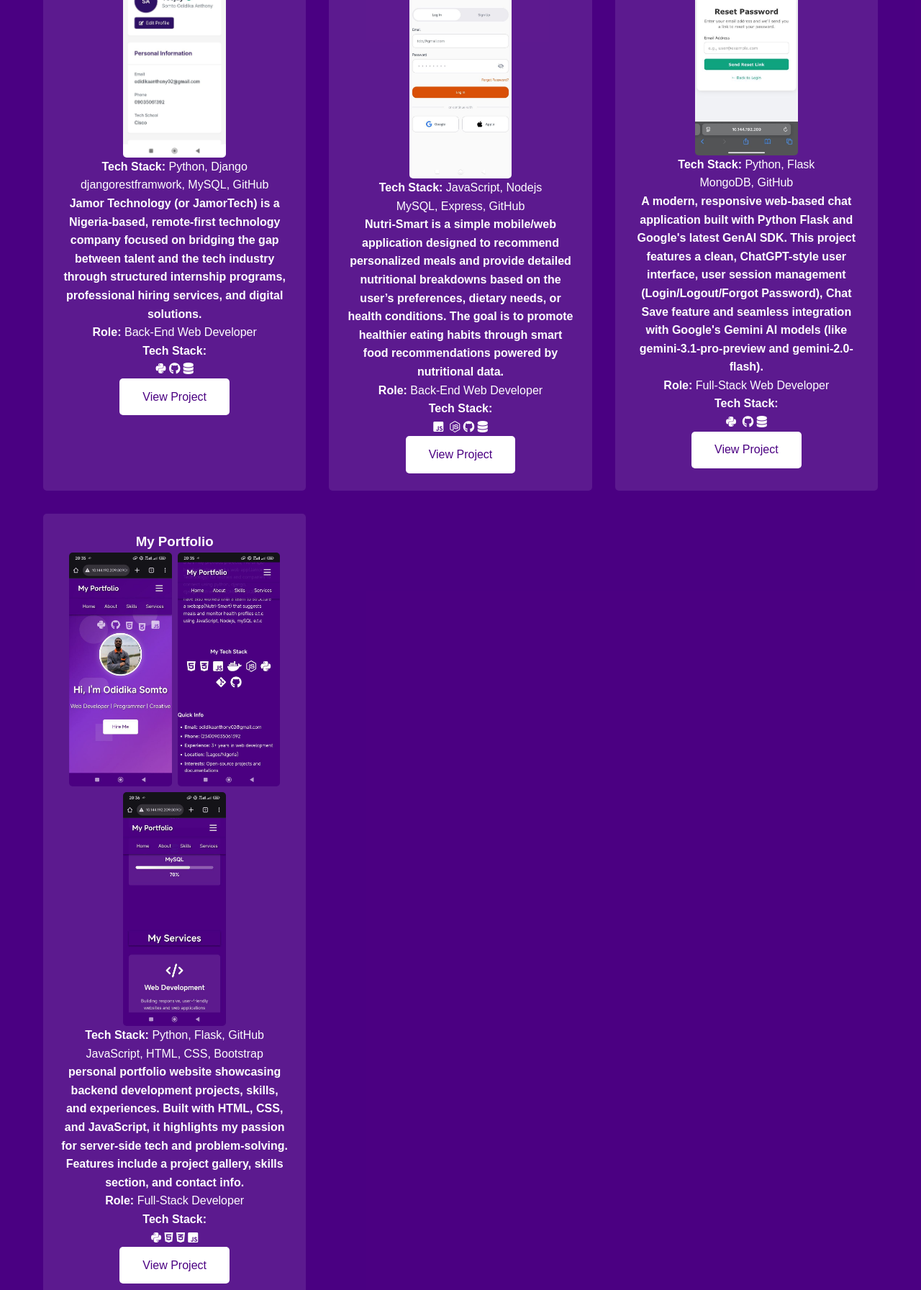
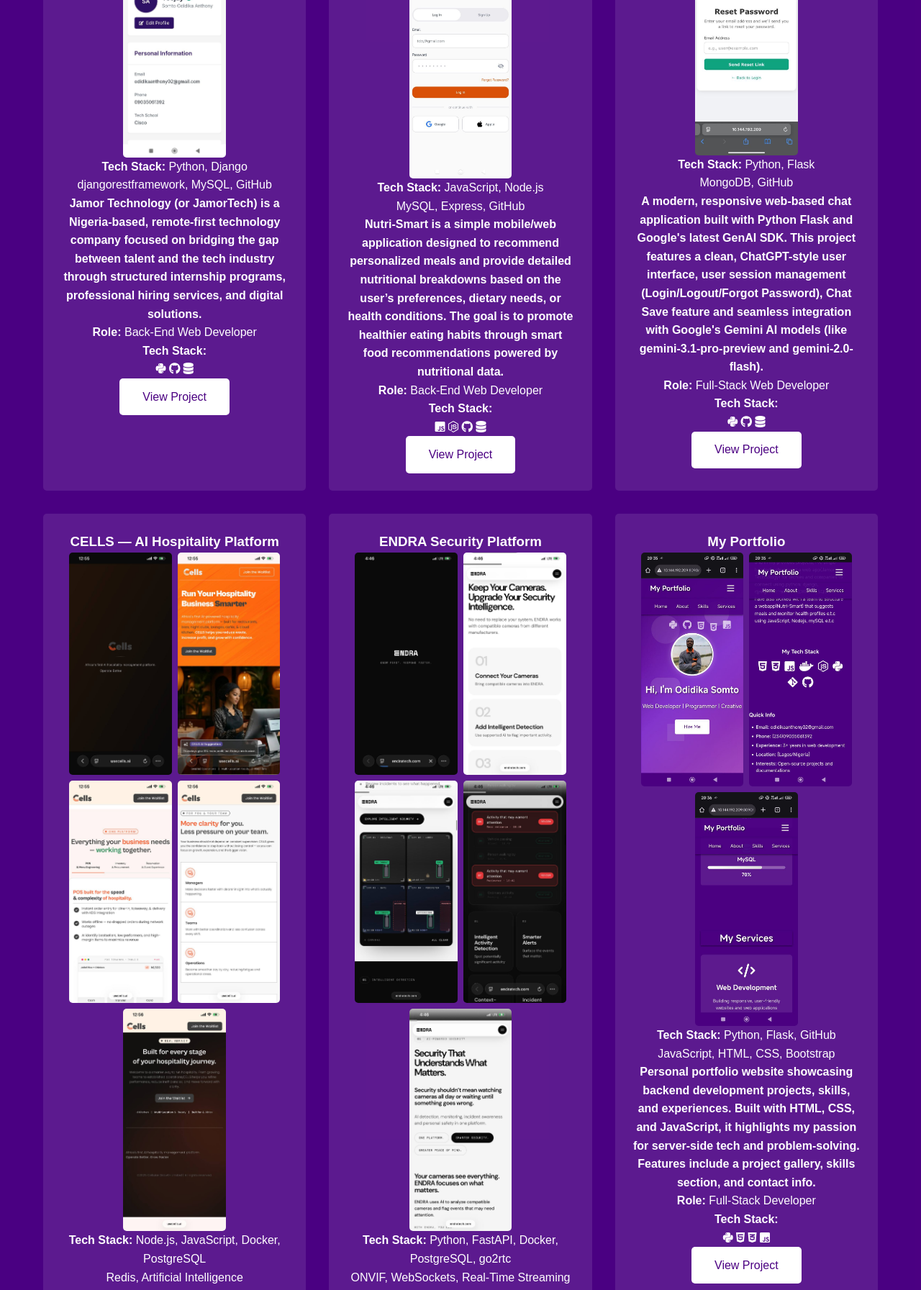
Before and after one commit to JayRocketMaN/My_Portfolio, a Flask app: page / in a window 1280 px wide. Shown: the part 4006-5799 px from the top of the page at 72% size. Run offline with Flask 3, Linux system fonts and the light colour scheme; some libraries are stand-ins or nearby versions.

Commit message:
added latest projects

```diff
--- a/app.py
+++ b/app.py
@@ -6,9 +6,7 @@ from flask_bootstrap import Bootstrap5
 from wtforms import StringField, EmailField, SubmitField, TextAreaField
 from wtforms.validators import DataRequired, Email, Length
 import requests
-
 from dotenv import load_dotenv
-
 
 myWebsite = Flask(__name__)
 bootstrap = Bootstrap5(myWebsite)
@@ -19,7 +17,7 @@ load_dotenv()
 # Get values from .env file
 myWebsite.config['SECRET_KEY'] = os.getenv('SECRET_KEY')
 myWebsite.config['MAIL_SERVER'] = os.getenv('MAIL_SERVER')
-myWebsite.config['MAIL_PORT'] = int(os.getenv('MAIL_PORT'))
+myWebsite.config['MAIL_PORT'] = int(os.getenv('MAIL_PORT') or 587)
 myWebsite.config['MAIL_USE_TLS'] = os.getenv('MAIL_USE_TLS') == 'True'
 myWebsite.config['MAIL_USE_SSL'] = os.getenv('MAIL_USE_SSL') == 'True'
 myWebsite.config['MAIL_USERNAME'] = os.getenv('MAIL_USERNAME')
@@ -27,15 +25,18 @@ myWebsite.config['MAIL_PASSWORD'] = os.getenv('MAIL_PASSWORD')
 myWebsite.config['MAIL_DEFAULT_SENDER'] = os.getenv('MAIL_DEFAULT_SENDER')
 myWebsite.config['BREVO_API_KEY'] = os.getenv('BREVO_API_KEY')
 
-
-
 mail = Mail(myWebsite)
 
+class ContactForm(FlaskForm):
+    name = StringField('name', validators=[DataRequired()])
+    email = EmailField('Email', validators=[DataRequired(), Email()])
+    message = TextAreaField('message', validators=[DataRequired(), Length(min=1, max=1000, message='check message again')])
+    submit = SubmitField('Send Message')
 
 @myWebsite.route("/")
 def home():
     form = ContactForm()
-    return render_template('about.html', form=form)#remeber to correct the route to the actual 'home' route
+    return render_template('about.html', form=form)
 
 @myWebsite.route("/skills")
 def skills():
@@ -46,15 +47,7 @@ def about():
     form = ContactForm()
     return render_template('about.html', form=form)
 
-
-class ContactForm(FlaskForm):
-        name = StringField('name', validators=[DataRequired()])
-        email = EmailField('Email', validators=[DataRequired(), Email()])
-        message = TextAreaField('message', validators=[DataRequired(), Length(min=-1, max=1000, message='check message again')])
-        submit = SubmitField('Send Message')
-
-
-@myWebsite.route('/sendMessage', methods=['GET','POST'])
+@myWebsite.route('/sendMessage', methods=['GET', 'POST'])
 def contactMe():
     form = ContactForm()
     if form.validate_on_submit():
@@ -62,98 +55,46 @@ def contactMe():
         email = form.email.data
         message = form.message.data
 
-    EMAIL = 'odidikaanthony02@gmail.com'
-    brevo_key = os.environ.get("BREVO_API_KEY")
-    if brevo_key:
+        EMAIL = 'odidikaanthony02@gmail.com'
+        brevo_key = os.environ.get("BREVO_API_KEY")
+
+        if brevo_key:
             print(f"DEBUG: I found the key! It starts with: {brevo_key[:7]}...", flush=True)
-    else:
+        else:
             print("DEBUG: THE KEY IS MISSING! os.getenv returned None.", flush=True)
 
-
-    api_url = "https://api.brevo.com/v3/smtp/email"
-    headers = {
+        api_url = "https://api.brevo.com/v3/smtp/email"
+        headers = {
             "accept": "application/json",
             "api-key": brevo_key,
             "content-type": "application/json"
         }
 
-    payload = {
+        payload = {
             "sender": {"name": "My Portfolio Form", "email": EMAIL},
-            "to":[{"email": EMAIL, "name": 'me'}],
-            #"replyTo": [{"email": email, "name": name}], # The visitor's email goes here!
+            "to": [{"email": EMAIL, "name": 'me'}],
             "subject": f"New Contact from {name}",
             "htmlContent": f"<p><strong>Name:</strong> {name}</p><p><strong>Email:</strong> {email}</p><p><strong>Message:</strong> {message}</p>"
         }
 
-    try:
-            # Send the API request
+        try:
             response = requests.post(api_url, json=payload, headers=headers)
-
             print(f"--- BREVO STATUS: {response.status_code} ---", flush=True)
             print(f"--- BREVO RESPONSE: {response.text} ---", flush=True)
 
             if response.status_code in [200, 201]:
                 flash('Message sent successfully!', 'success')
-                return redirect(url_for('home') + '#contact')
             else:
-                print(f"BREVO ERROR: {response.status_code} - {response.text}")
+                print(f"BREVO ERROR: {response.status_code} {response.text}")
                 flash('Email provider rejected the message.', 'error')
-                return redirect(url_for('home') + '#contact')
 
-    except Exception as e:
+        except Exception as e:
             print(f"--- PYTHON ERROR: {str(e)} ---", flush=True)
             flash(f'Error: {str(e)}', 'error')
 
-            return redirect(url_for('home' + '#contact'))
+        return redirect(url_for('home') + '#contact')
 
-
-
-# try:
-#             # Send the API request
-#             response = requests.post(api_url, json=payload, headers=headers)
-
-#             # FORCE RENDER TO PRINT THE EXACT ERROR:
-#             print(f"--- BREVO STATUS: {response.status_code} ---", flush=True)
-#             print(f"--- BREVO RESPONSE: {response.text} ---", flush=True)
-
-#             if response.status_code in[200, 201]:
-#                 flash('Message sent successfully!', 'success')
-#             else:
-#                 flash('Email provider rejected the message.', 'error')
-
-#         except Exception as e:
-#             print(f"--- PYTHON ERROR: {str(e)} ---", flush=True)
-#             flash(f'Error: {str(e)}', 'error')
-                 # try:
-        #     msg = Message(
-        #         subject=f"New Contact from {name}",
-        #         sender=myWebsite.config['MAIL_USERNAME'],
-        #         recipients=[myWebsite.config['MAIL_USERNAME']]
-        #     )
-        #     msg.body = f"Name: {name}\nEmail: {email}\nMessage: {message}"
-        #     mail.send(msg)
-        #     flash('Message sent successfully!', 'success')
-        # except Exception as e:
-        #     flash(f'Error: {str(e)}', 'error')
-
-        # return redirect('/' + '#contact')
-
-
-# def sendMessage():
-#     if request.method == 'POST':e
-#         name = request.form.get('name')
-#         email = request.form.get('email')
-#         message = request.form.get('message')
-
-#         # Check if data is None
-#         if name is None or email is None or message is None:
-#             print("ERROR: Form data is None!")
-#             flash('Form data not received. Check console.', 'error')
-#             return redirect('/' + '#contact')
-
-
+    return redirect(url_for('home'))
 
 if __name__ == "__main__":
-    myWebsite.run(debug=True)
-
-    #host="0.0.0.0",port=8090
+    myWebsite.run(debug=True, host="0.0.0.0", port=8090)
--- a/templates/about.html
+++ b/templates/about.html
@@ -1088,6 +1088,8 @@ footer {
     <div class="container">
         <h2>Projects</h2>
         <div class="projects-grid">
+
+            <!-- Jamor Technology -->
             <div class="project">
                 <h3>Jamor Technology</h3>
                 <div class="project-image">
@@ -1096,7 +1098,7 @@ footer {
                     <img src="../static/images/JT3.jpg" alt="Project 2 Admin Panel">
                 </div>
                 <p><strong>Tech Stack:</strong> Python, Django</p>
-                <p>djangorestframwork, MySQL, GitHub</p>
+                <p>djangorestframework, MySQL, GitHub</p>
                 <p><strong>Jamor Technology (or JamorTech) is a Nigeria-based,
                     remote-first technology company focused on bridging the gap between talent and the tech industry
                     through structured internship programs, professional hiring services, and digital solutions.</strong></p>
@@ -1108,9 +1110,11 @@ footer {
                         <i class="fab fa-github" title="GitHub"></i>
                         <i class="fas fa-database" title="MySQL"></i>
                     </div>
-                <a href="https://github.com/JayRocketMaN/JayRocketMaN.git" class="btn">View Project</a>
+                    <a href="https://github.com/JayRocketMaN/JayRocketMaN.git" class="btn" target="_blank">View Project</a>
                 </div>
             </div>
+
+            <!-- Nutri-Smart -->
             <div class="project">
                 <h3>Nutri-Smart</h3>
                 <div class="project-image">
@@ -1118,7 +1122,7 @@ footer {
                     <img src="../static/images/NS2.jpg" alt="Project 2 Checkout Page">
                     <img src="../static/images/NS3.jpg" alt="Project 2 Admin Panel">
                 </div>
-                <p><strong>Tech Stack:</strong> JavaScript, Nodejs</p>
+                <p><strong>Tech Stack:</strong> JavaScript, Node.js</p>
                 <p>MySQL, Express, GitHub</p>
                 <p><strong>Nutri-Smart is a simple mobile/web application designed to recommend personalized meals and provide
                     detailed nutritional breakdowns based on the user’s preferences, dietary needs, or health conditions.
@@ -1128,14 +1132,15 @@ footer {
                     <p><strong>Tech Stack:</strong></p>
                     <div class="tech-stack-icons">
                         <i class="fab fa-js-square" title="JavaScript"></i>
-                <i class="fab fa-express-alt" title="Express"></i>
                         <i class="fab fa-node-js" title="Node.js"></i>
                         <i class="fab fa-github" title="GitHub"></i>
                         <i class="fas fa-database" title="MySQL"></i>
                     </div>
-                <a href="https://github.com/JayRocketMaN/Nutri-Smart.git" class="btn">View Project</a>
+                    <a href="https://github.com/JayRocketMaN/Nutri-Smart.git" class="btn" target="_blank">View Project</a>
                 </div>
             </div>
+
+            <!-- MonoFlask AI -->
             <div class="project">
                 <h3>MonoFlask AI</h3>
                 <div class="project-image">
@@ -1152,13 +1157,68 @@ footer {
                     <p><strong>Tech Stack:</strong></p>
                     <div class="tech-stack-icons">
                         <i class="fab fa-python" title="Python"></i>
-                <i class="fab fa-Flask" title="Flask"></i>
                         <i class="fab fa-github" title="GitHub"></i>
                         <i class="fas fa-database" title="MongoDB"></i>
                     </div>
-                <a href="https://github.com/JayRocketMaN/monoFlaskAi.git" class="btn">View Project</a>
+                    <a href="https://github.com/JayRocketMaN/monoFlaskAi.git" class="btn" target="_blank">View Project</a>
                 </div>
             </div>
+
+            <!-- CELLS AI Hospitality Platform -->
+            <div class="project">
+                <h3>CELLS — AI Hospitality Platform</h3>
+                <div class="project-image">
+                    <img src="../static/images/photo_2026-10-26_13-03-31.jpg" alt="Cells Splash Screen">
+                    <img src="../static/images/photo_2026-10-26_13-03-27.jpg" alt="Cells Hero Banner">
+                    <img src="../static/images/photo_2026-10-26_13-03-29.jpg" alt="Cells POS Terminal">
+                    <img src="../static/images/photo_2026-10-26_13-03-26.jpg" alt="Cells Team Workflow">
+                    <img src="../static/images/photo_2026-10-26_13-03-15.jpg" alt="Cells Footer">
+                </div>
+                <p><strong>Tech Stack:</strong> Node.js, JavaScript, Docker, PostgreSQL</p>
+                <p>Redis, Artificial Intelligence</p>
+                <p><strong>CELLS (usecells.ai) is Africa’s first AI-powered hospitality management platform built for restaurants, bars, night clubs, lounges, cafés, and cloud kitchens. It brings POS, inventory procurement, reservations, and AI operational insights together into one unified platform to eliminate waste, maximize margins, and streamline shift coordination.</strong></p>
+                <div class="project-details">
+                    <p><strong>Role:</strong> Backend Developer</p>
+                    <p><strong>Tech Stack:</strong></p>
+                    <div class="tech-stack-icons">
+                        <i class="fab fa-node-js" title="Node.js"></i>
+                        <i class="fab fa-js-square" title="JavaScript"></i>
+                        <i class="fas fa-brain" title="AI Integration"></i>
+                        <i class="fab fa-docker" title="Docker"></i>
+                        <i class="fas fa-database" title="PostgreSQL"></i>
+                    </div>
+                    <a href="https://usecells.ai" class="btn" target="_blank">View Project</a>
+                </div>
+            </div>
+
+            <!-- ENDRA Security Platform -->
+            <div class="project">
+                <h3>ENDRA Security Platform</h3>
+                <div class="project-image">
+                    <img src="../static/images/en1.jpg" alt="ENDRA Home Dashboard">
+                    <img src="../static/images/en6.jpg" alt="ENDRA Live Camera Monitor">
+                    <img src="../static/images/en3.jpg" alt="ENDRA Multi-Property Management">
+                    <img src="../static/images/en4.jpg" alt="ENDRA Activity & AI Motion Logs">
+                    <img src="../static/images/en5.jpg" alt="ENDRA Emergency Messaging & SOS">
+                </div>
+                <p><strong>Tech Stack:</strong> Python, FastAPI, Docker, PostgreSQL, go2rtc</p>
+                <p>ONVIF, WebSockets, Real-Time Streaming</p>
+                <p><strong>ENDRA is an advanced security and property management platform designed for real-time video surveillance, AI motion detection, emergency SOS response coordination, and multi-facility monitoring. It integrates live camera streaming via go2rtc, ONVIF device configuration, automated motion logs, and a 24/7 command center messaging system into a unified backend architecture.</strong></p>
+                <div class="project-details">
+                    <p><strong>Role:</strong> Lead Backend & Systems Developer</p>
+                    <p><strong>Tech Stack:</strong></p>
+                    <div class="tech-stack-icons">
+                        <i class="fab fa-python" title="Python"></i>
+                        <i class="devicon-fastapi-plain" title="FastAPI"></i>
+                        <i class="fab fa-docker" title="Docker"></i>
+                        <i class="fas fa-video" title="Video Streaming"></i>
+                        <i class="fas fa-database" title="PostgreSQL"></i>
+                    </div>
+                    <a href="https://endratech.com" class="btn" target="_blank">View Project</a>
+                </div>
+            </div>
+
+            <!-- My Portfolio -->
             <div class="project">
                 <h3>My Portfolio</h3>
                 <div class="project-image">
@@ -1168,7 +1228,7 @@ footer {
                 </div>
                 <p><strong>Tech Stack:</strong> Python, Flask, GitHub</p>
                 <p>JavaScript, HTML, CSS, Bootstrap</p>
-                <p><strong>personal portfolio website showcasing backend development projects,
+                <p><strong>Personal portfolio website showcasing backend development projects,
                 skills, and experiences. Built with HTML, CSS, and JavaScript,
                 it highlights my passion for server-side tech and problem-solving.
                 Features include a project gallery, skills section, and contact info.</strong></p>
@@ -1184,9 +1244,10 @@ footer {
                     <a href="#" class="btn">View Project</a>
                 </div>
             </div>
+
+        </div>
     </div>
 </section>
-
     <section id="contact">
         <div class="container">
             <h2>Contact Me</h2>
```
Also changed, not shown: static/images/en1.jpg (added), static/images/en3.jpg (added), static/images/en4.jpg (added), static/images/en5.jpg (added), static/images/en6.jpg (added), static/images/photo_2026-10-26_13-03-15.jpg (added), static/images/photo_2026-10-26_13-03-26.jpg (added), static/images/photo_2026-10-26_13-03-27.jpg (added), static/images/photo_2026-10-26_13-03-29.jpg (added), static/images/photo_2026-10-26_13-03-31.jpg (added). Lines whose indentation alone changed are shown as unchanged.
